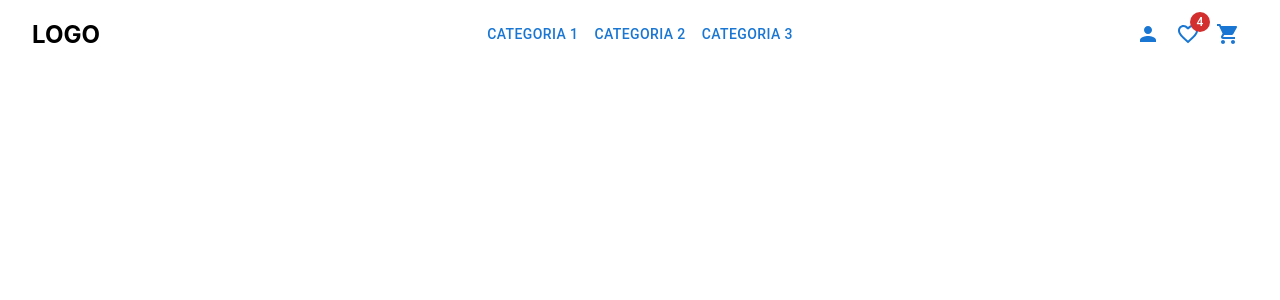
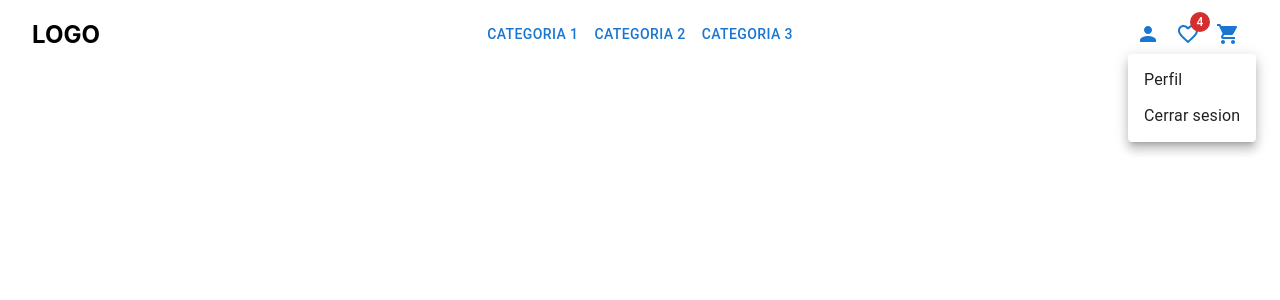
Before and after one commit to franRappazzini/PF---Henry, a React (Create React App) app in the folder client/: page / in a window 1280 px wide. Both pictures are taken after a click on the button 1148 px from the left and 34 px from the top of the page. Shown: the top 300 px of the page. Built offline with nearby package versions, Linux system fonts and the light colour scheme.

Commit message:
feat (client/Header): Header btns edited

```diff
--- a/client/src/components/molecules/BtnsHeader/BtnsHeader.jsx
+++ b/client/src/components/molecules/BtnsHeader/BtnsHeader.jsx
@@ -1,19 +1,46 @@
-import { Badge, IconButton } from "@mui/material";
+import { Badge, IconButton, Menu, MenuItem } from "@mui/material";
 import { FavoriteBorder, Person, ShoppingCart } from "@mui/icons-material";
 
 import React from "react";
 import style from "./BtnsHeader.module.css";
+import { useState } from "react";
 
 function BtnsHeader() {
+  const [anchorEl, setAnchorEl] = React.useState(null);
+  const open = Boolean(anchorEl);
+  const handleClick = (event) => {
+    setAnchorEl(event.currentTarget);
+  };
+
+  const handleClose = () => {
+    setAnchorEl(null);
+  };
+
   return (
     <section className={style.icons_container}>
       <IconButton
         aria-label="Mi cuenta"
         color="primary"
+        aria-controls={open ? "basic-menu" : undefined}
+        aria-haspopup="true"
+        aria-expanded={open ? "true" : undefined}
+        onClick={handleClick}
         className={style.btn_icon}
       >
         <Person />
       </IconButton>
+      <Menu
+        id="basic-menu"
+        anchorEl={anchorEl}
+        open={open}
+        onClose={handleClose}
+        MenuListProps={{
+          "aria-labelledby": "basic-button",
+        }}
+      >
+        <MenuItem onClick={handleClose}>Perfil</MenuItem>
+        <MenuItem onClick={handleClose}>Cerrar sesion</MenuItem>
+      </Menu>
       <IconButton
         aria-label="Favoritos"
         color="primary"
```
